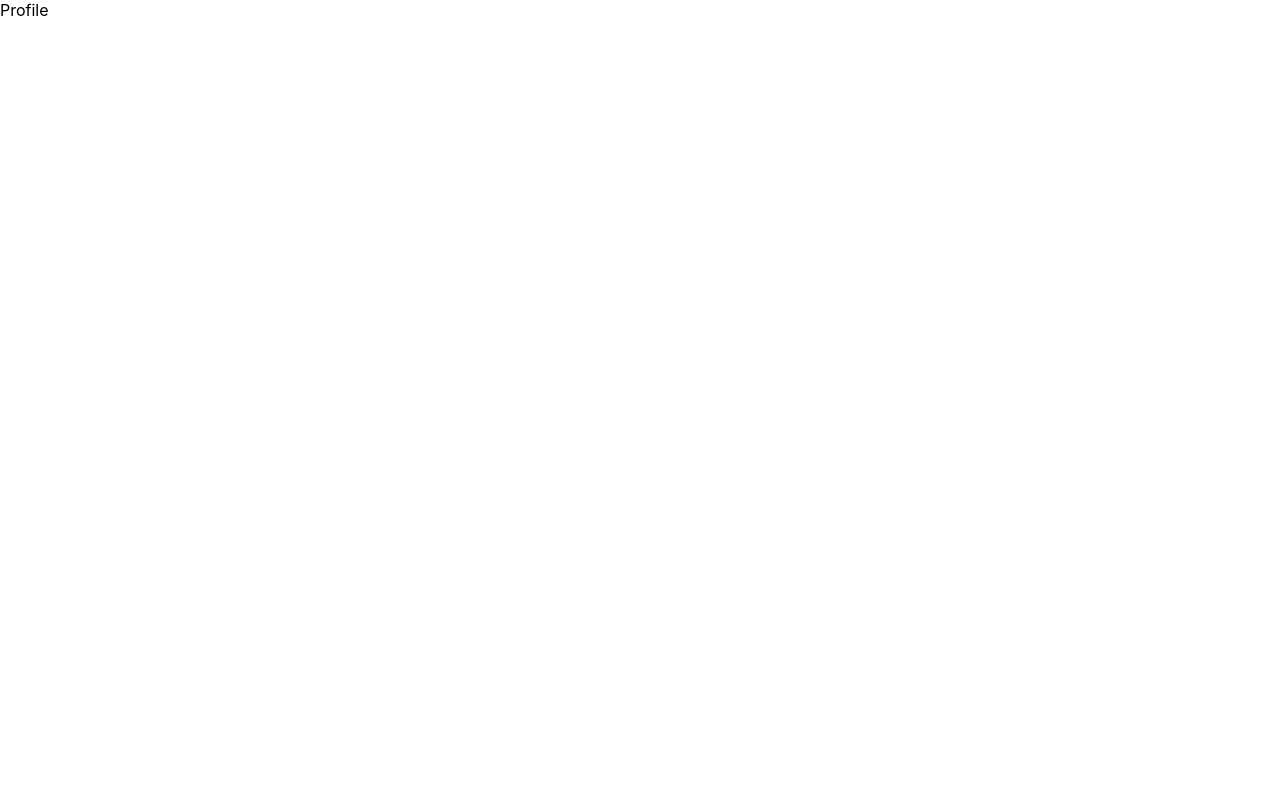
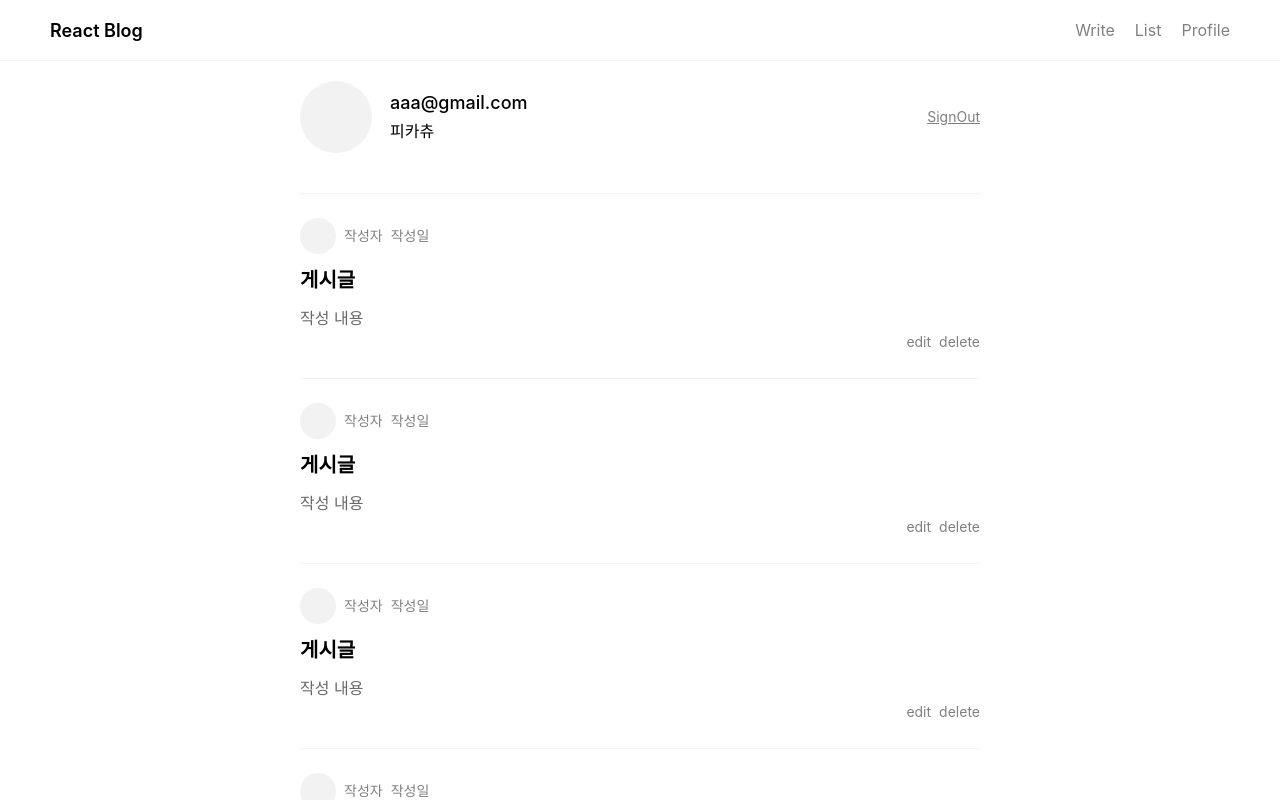
Before and after one commit to horeijin/react-blog, a React (Create React App) app: page /profile in a window 1280 px wide. Shown: the top 800 px of the page. Built offline with nearby package versions, Linux system fonts and the light colour scheme.

Commit message:
feature: Post 페이지와 Profile 페이지 작성

```diff
--- /dev/null
+++ b/src/components/Footer.tsx
@@ -0,0 +1,14 @@
+import { FC } from "react";
+import { Link } from "react-router-dom";
+
+interface Props {}
+
+export const Footer: FC<Props> = () => {
+  return (
+    <footer>
+      <Link to="/posts/new">Write</Link>
+      <Link to="/posts">List</Link>
+      <Link to="/profile">Profile</Link>
+    </footer>
+  );
+};
--- /dev/null
+++ b/src/components/Header.tsx
@@ -0,0 +1,19 @@
+import { FC } from "react";
+import { Link } from "react-router-dom";
+
+interface Props {}
+
+export const Header: FC<Props> = () => {
+  return (
+    <header className="header">
+      <Link to="/" className="header__logo">
+        React Blog
+      </Link>
+      <div>
+        <Link to="/posts/new">Write</Link>
+        <Link to="/posts">List</Link>
+        <Link to="/profile">Profile</Link>
+      </div>
+    </header>
+  );
+};
--- /dev/null
+++ b/src/components/PostDeatailComponent.tsx
@@ -0,0 +1,27 @@
+import { FC } from "react";
+import { Header } from "./Header";
+
+interface Props {}
+
+export const PostDetailComponent: FC<Props> = () => {
+  return (
+    <>
+      <Header />
+      <div className="post__detail">
+        <div className="post__box">
+          <div className="post__title">안녕하세요</div>
+          <div className="post__profile-box">
+            <div className="post__profile" />
+            <div className="post__author-name">작성자</div>
+            <div className="post__date">작성일</div>
+          </div>
+          <div className="post__utils-box">
+            <div className="post__delete">delete</div>
+            <div className="post__edit">edit</div>
+          </div>
+          <div className="post__text">작성 내용</div>
+        </div>
+      </div>
+    </>
+  );
+};
--- /dev/null
+++ b/src/components/PostListComponent.tsx
@@ -0,0 +1,38 @@
+import { FC } from "react";
+import { Link } from "react-router-dom";
+
+interface Props {
+  hasNavigation?: boolean;
+}
+
+export const PostListComponent: FC<Props> = ({ hasNavigation = true }) => {
+  return (
+    <>
+      {hasNavigation && (
+        <div className="post__navigation">
+          <div className="post__navigation-active">All</div>
+          <div>My Article</div>
+        </div>
+      )}
+      <div className="post__list">
+        {[...Array(10)].map((e, i) => (
+          <div key={i} className="post__box">
+            <Link to={`/posts/${i}`}>
+              <div className="post__profile-box">
+                <div className="post__profile" />
+                <div className="post__author-name">작성자</div>
+                <div className="post__date">작성일</div>
+              </div>
+              <div className="post__title">게시글</div>
+              <div className="post__text">작성 내용</div>
+              <div className="post__utils-box">
+                <div className="post__delete">delete</div>
+                <div className="post__edit">edit</div>
+              </div>
+            </Link>
+          </div>
+        ))}
+      </div>
+    </>
+  );
+};
--- /dev/null
+++ b/src/components/ProfileComponent.tsx
@@ -0,0 +1,21 @@
+import { FC } from "react";
+import { Link } from "react-router-dom";
+
+interface Props {}
+
+export const ProfileComponent: FC<Props> = () => {
+  return (
+    <div className="profile__box">
+      <div className="flex__box-lg">
+        <div className="profile__image" />
+        <div>
+          <div className="profile__email">aaa@gmail.com</div>
+          <div className="profile__name">피카츄</div>
+        </div>
+      </div>
+      <Link to={"/"} className="profile__logout">
+        SignOut
+      </Link>
+    </div>
+  );
+};
--- a/src/index.css
+++ b/src/index.css
@@ -16,11 +16,16 @@ code {
 header {
   display: flex;
   justify-content: space-between;
-  flex-direction: row-reverse;
+  /* flex-direction: row-reverse; */
   border-bottom: 1px solid #f2f2f2;
   padding: 10px 40px;
   min-height: 40px;
   align-items: center;
+}
+header .header__logo {
+  color: black;
+  font-weight: 600;
+  font-size: 18px;
 }
 header a {
   margin: 1px 10px;
--- a/src/pages/home/index.tsx
+++ b/src/pages/home/index.tsx
@@ -1,46 +1,16 @@
 import { FC } from "react";
-import { Link } from "react-router-dom";
+import { Header } from "../../components/Header";
+import { Footer } from "../../components/Footer";
+import { PostListComponent } from "../../components/PostListComponent";
 
 interface Props {}
 
 export const Home: FC<Props> = () => {
   return (
     <div>
-      <header>
-        <div>
-          <Link to="/posts/new">Write</Link>
-          <Link to="/posts">List</Link>
-          <Link to="/profile">Profile</Link>
-        </div>
-      </header>
-      <div className="post__navigation">
-        <div className="post__navigation-active">All</div>
-        <div>My Article</div>
-      </div>
-      <div className="post__list">
-        {[...Array(10)].map((e, i) => (
-          <div key={i} className="post__box">
-            <Link to={`/posts/${i}`}>
-              <div className="post__profile-box">
-                <div className="post__profile" />
-                <div className="post__author-name">작성자</div>
-                <div className="post__date">작성일</div>
-              </div>
-              <div className="post__title">게시글 {i}</div>
-              <div className="post__text">작성 내용</div>
-              <div className="post__utils-box">
-                <div className="post__delete">delete</div>
-                <div className="post__edit">edit</div>
-              </div>
-            </Link>
-          </div>
-        ))}
-      </div>
-      <footer>
-        <Link to="/posts/new">Write</Link>
-        <Link to="/posts">List</Link>
-        <Link to="/profile">Profile</Link>
-      </footer>
+      <Header />
+      <PostListComponent />
+      <Footer />
     </div>
   );
 };
--- a/src/pages/posts/detail.tsx
+++ b/src/pages/posts/detail.tsx
@@ -1,7 +1,8 @@
 import { FC } from "react";
+import { PostDetailComponent } from "../../components/PostDeatailComponent";
 
 interface Props {}
 
 export const PostDetail: FC<Props> = () => {
-  return <div>PostDetail</div>;
+  return <PostDetailComponent />;
 };
--- a/src/pages/posts/index.tsx
+++ b/src/pages/posts/index.tsx
@@ -1,7 +1,16 @@
 import { FC } from "react";
+import { Header } from "../../components/Header";
+import { PostListComponent } from "../../components/PostListComponent";
+import { Footer } from "../../components/Footer";
 
 interface Props {}
 
 export const PostList: FC<Props> = () => {
-  return <div>PostList</div>;
+  return (
+    <>
+      <Header />
+      <PostListComponent hasNavigation={false} />
+      <Footer />
+    </>
+  );
 };
--- a/src/pages/posts/new.tsx
+++ b/src/pages/posts/new.tsx
@@ -1,7 +1,15 @@
 import { FC } from "react";
+import { Header } from "../../components/Header";
+import { Footer } from "../../components/Footer";
 
 interface Props {}
 
 export const PostNew: FC<Props> = () => {
-  return <div>PostNew</div>;
+  return (
+    <>
+      <Header />
+      <div> 포스트 폼</div>
+      <Footer />
+    </>
+  );
 };
--- a/src/pages/profile/index.tsx
+++ b/src/pages/profile/index.tsx
@@ -1,7 +1,18 @@
 import { FC } from "react";
+import { Header } from "../../components/Header";
+import { ProfileComponent } from "../../components/ProfileComponent";
+import { PostListComponent } from "../../components/PostListComponent";
+import { Footer } from "../../components/Footer";
 
 interface Props {}
 
 export const Profile: FC<Props> = () => {
-  return <div>Profile</div>;
+  return (
+    <>
+      <Header />
+      <ProfileComponent />
+      <PostListComponent hasNavigation={false} />
+      <Footer />
+    </>
+  );
 };
```
